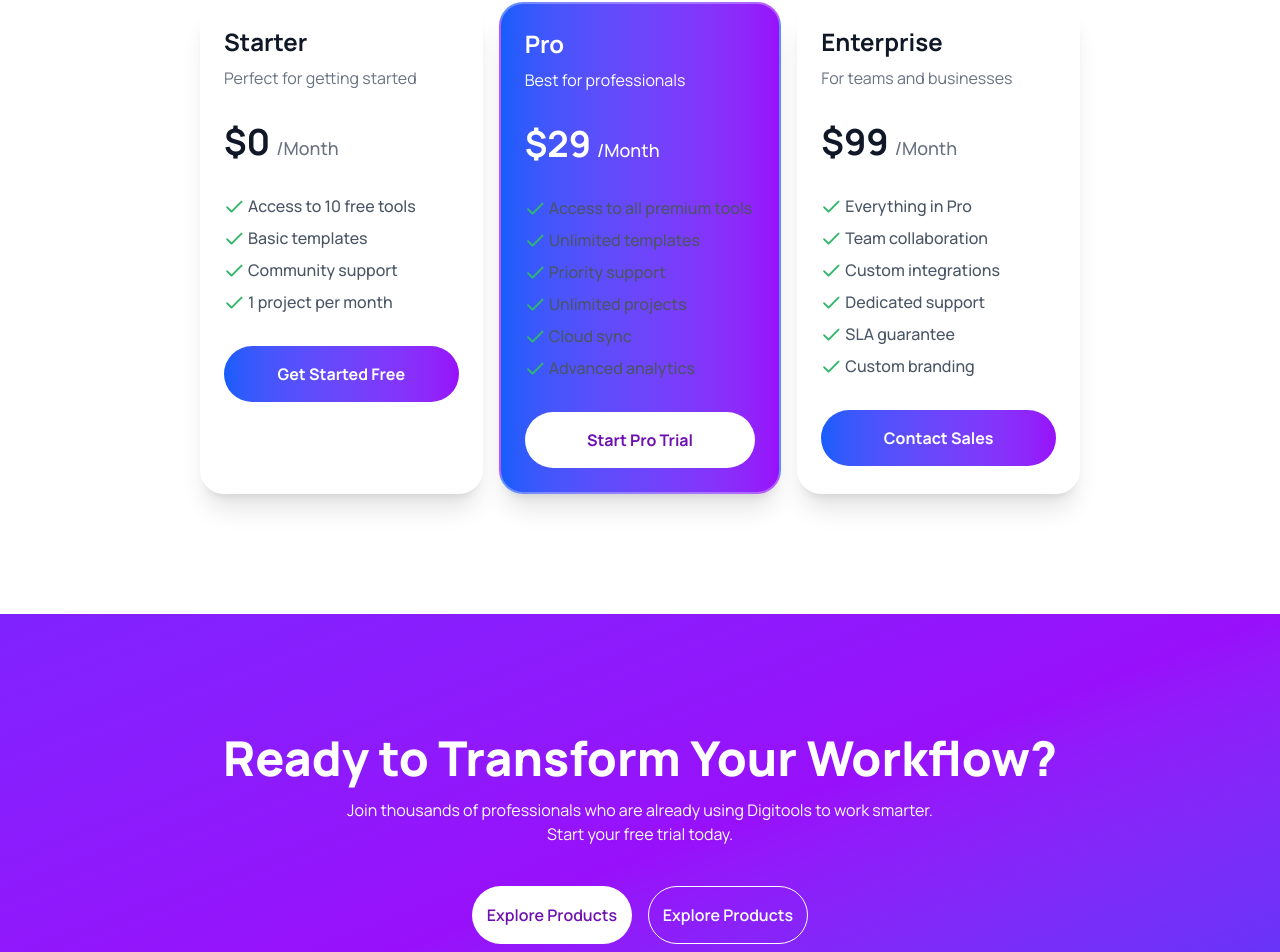
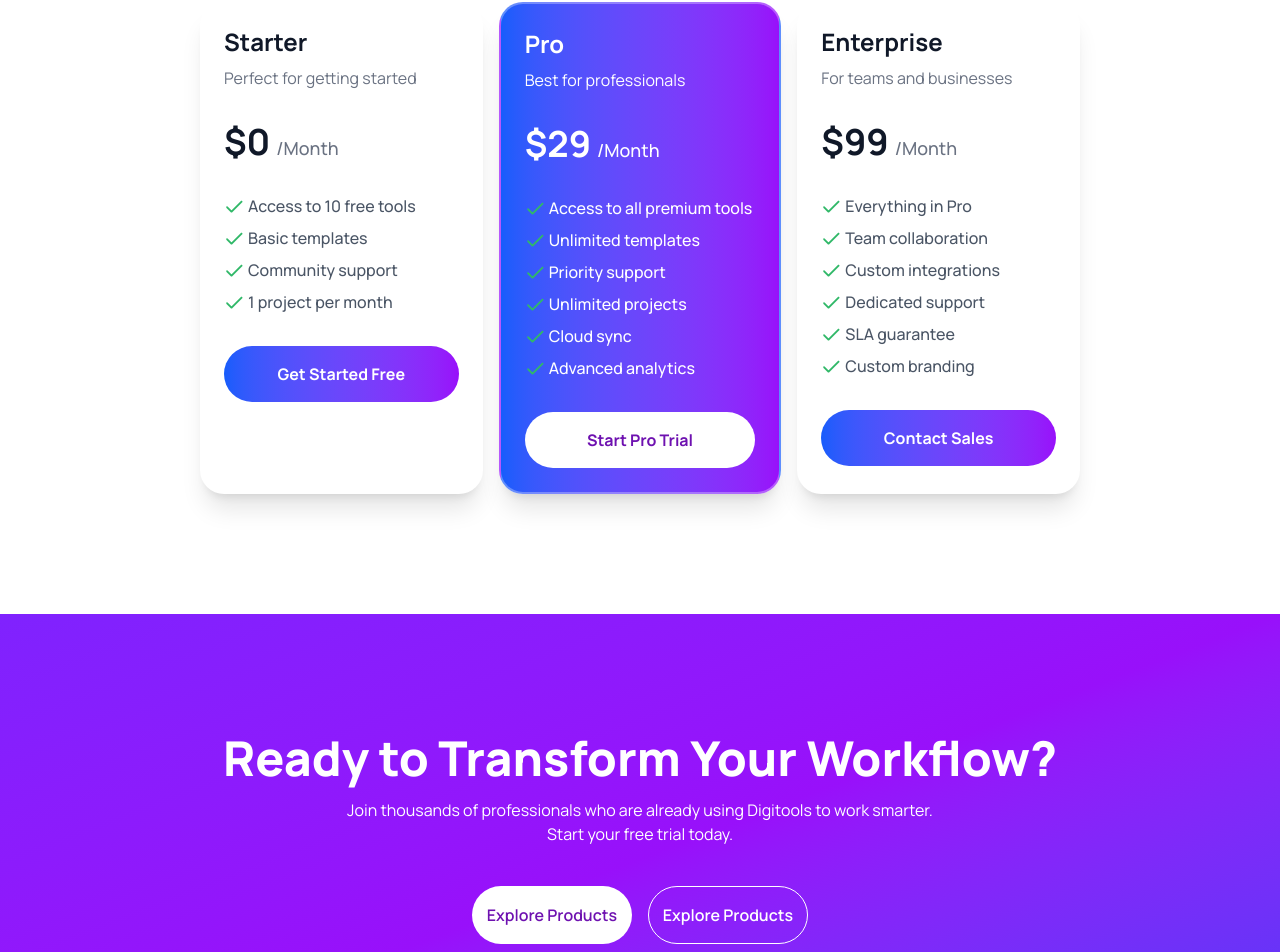
Before and after one commit to azim024471-netizen/assignment-6, a React (Vite) app: page / in a window 1280 px wide. Shown: the part 3457-4409 px from the top of the page. Built offline with nearby package versions, Linux system fonts and the light colour scheme.

Commit message:
fixed the pricing features colour

```diff
--- a/src/Component/Pricing/PricingFeatures.jsx
+++ b/src/Component/Pricing/PricingFeatures.jsx
@@ -2,11 +2,14 @@ import React from 'react';
 
 import checkIcon from '../../assets/Check.png';
 
-const PricingFeatures = ({feature}) => {
+const PricingFeatures = ({feature,popular}) => {
+
     return (
          <div className="flex items-center gap-1">
             <img src={checkIcon} alt="check" className="w-5 h-5 object-contain" />
-            <p className="text-gray-600 font-medium"> {feature} </p>
+            <p className={` font-medium ${
+                popular === true ? "text-white" : "text-gray-600"
+            }`}> {feature} </p>
         </div>
     );
 };
```
